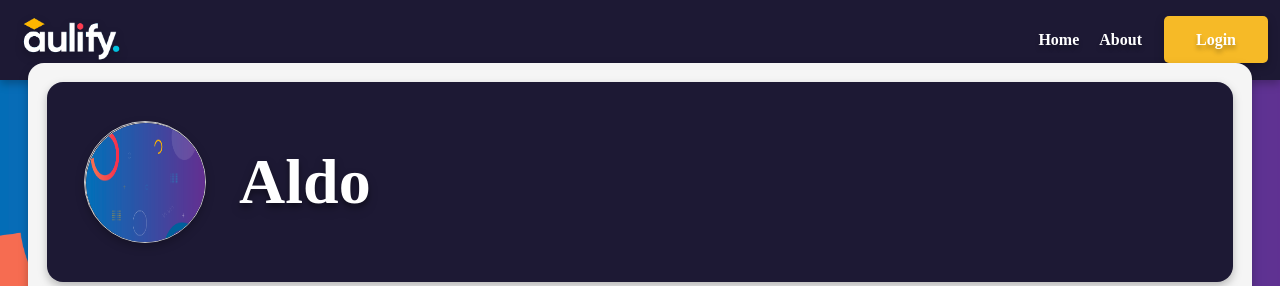
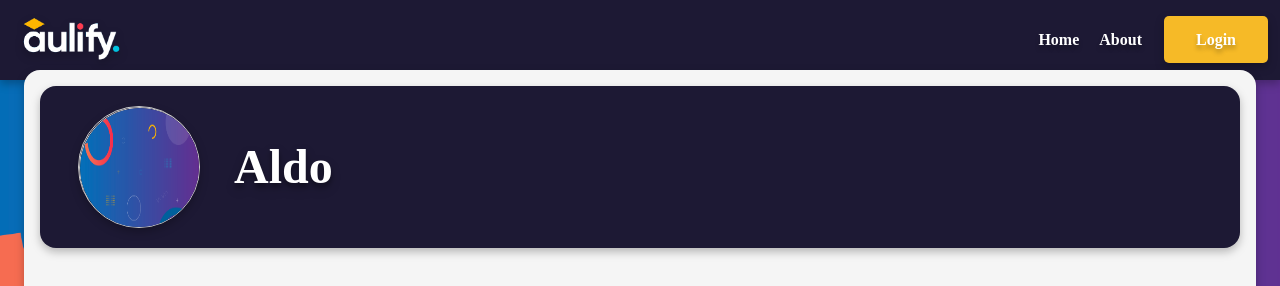
Before and after one commit to TonyNogueron/TC2005B-Front, a React (Create React App) app: page /profile in a window 1280 px wide. Shown: the top 286 px of the page. Built offline with nearby package versions, Linux system fonts and the light colour scheme; sample sign-in values are in the browser's storage; a web font is replaced by a local one.

Commit message:
Fixed profile.

```diff
--- a/src/Components/ProfileContainer/ProfileContainer.css
+++ b/src/Components/ProfileContainer/ProfileContainer.css
@@ -3,9 +3,9 @@
     background-color: #f5f5f5;
     border-radius: 1rem;
     filter: var(--mainFilter);
-    padding: 1.2rem;
-    margin: 1.25rem;
-    margin-top: 5%;
+    padding: 1rem;
+    margin: 1rem;
+    margin-top: 5.5%;
     overflow: hidden;
   }
 
@@ -21,7 +21,7 @@
   }
 
   .profile-username {
-    font-size: 2rem;
+    font-size: 1.5rem;
     font-weight: 600;
     color: #fff;
     text-shadow: var(--textShadow);
```
